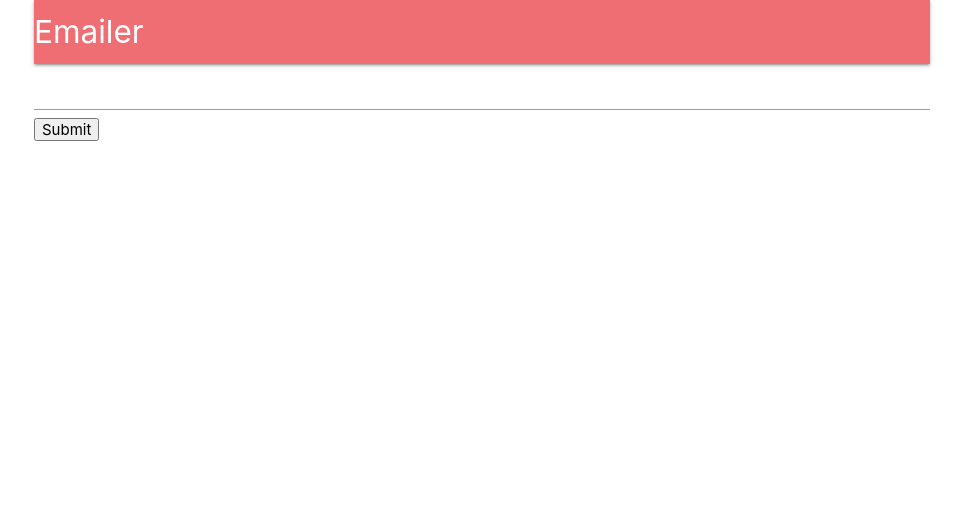
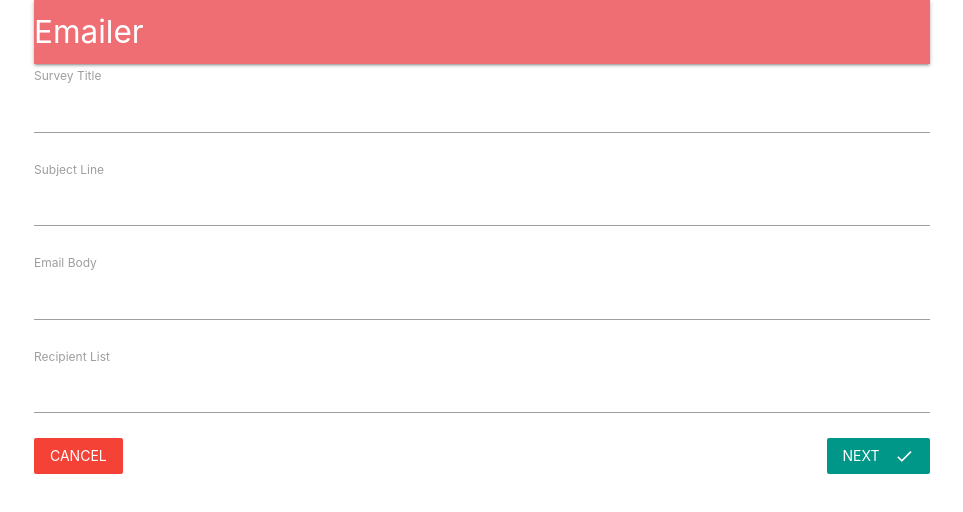
Before and after one commit to TheArcx/Server, a React (Create React App) app in the folder client/: page /surveys/new in a window 1280 px wide. Shown: the top 512 px of the page, without its empty margins (158-1121 px from the left). Built offline with nearby package versions, Linux system fonts and the light colour scheme; no server answers.

Commit message:
Survey Creation Pages
- Added reactForms for survey creation
- CSS styling
- Working on error messages for incorrect inputs

```diff
--- a/client/src/components/App.js
+++ b/client/src/components/App.js
@@ -17,17 +17,15 @@
     }
 
     render(){
-        return(
+        return (
+            <BrowserRouter>
                 <div className = "container">
-                <BrowserRouter>
-                    <div>
                     <Header />
                     <Route exact path = "/" component={Landing} />
                     <Route exact path = "/surveys" component={Dashboard} />
                     <Route path = "/surveys/new" component={SurveyNew} />
                 </div>
             </BrowserRouter>
-            </div>
         );
     }
 }
--- /dev/null
+++ b/client/src/components/surveys/SurveyField.js
@@ -0,0 +1,15 @@
+// logic for single label and text object
+
+import React from "react";
+
+export default ({ input, label, meta: { error, touched } }) => {
+    return (
+        <div>
+            <label>{label}</label>
+            <input {...input} style={{ marginBottom: '5px'}}/>
+            <div className="red-text" style={{ marginBottom: '20px' }}>
+                {touched && error}
+            </div>
+        </div>
+    );
+};
--- a/client/src/components/surveys/SurveyForm.js
+++ b/client/src/components/surveys/SurveyForm.js
@@ -1,24 +1,60 @@
 // SurveyForm shows form for user input
+import _ from 'lodash';
 import React, { Component } from "react";
-import { reduxForm, Field} from 'redux-form';
+import { reduxForm, Field } from 'redux-form';
+import { Link } from "react-router-dom";
+import SurveyField from "./SurveyField";
 
+const FIELDS = [
+    { label: 'Survey Title', name: 'title'},
+    { label: 'Subject Line', name: 'subject'},
+    { label: 'Email Body', name: 'body'},
+    { label: 'Recipient List', name: 'emails'}
+];
 class SurveyForm extends Component {
+
+    renderFields() {
+        return _.map(FIELDS, ({ label, name }) => {
+            return (
+                <Field
+                    key={name}
+                    component={SurveyField}
+                    type="text"
+                    label={label}
+                    name={name}
+                />
+            );
+        });
+    }
+
+
     render() {
         return (
             <div>
                 <form onSubmit = {this.props.handleSubmit(values => console.log(values))}>
-                <Field
-                    type="text"
-                    name="surveyTitle"
-                    component="input"
-                    />
-                    <button type="submit">Submit</button>
+                    {this.renderFields()}
+                    <Link to="/surveys" className='red btn-flat white-text'>
+                        Cancel
+                    </Link>
+                    <button type="submit" className="teal btn-flat right white-text">
+                        Next
+                        <i className='material-icons right'>done</i>
+                    </button>
                 </form>
             </div>
         );
     }
 }
 
+function validate(values) {
+    const errors = {};
+    _.each(FIELDS, () => {
+
+    });
+    return errors;
+}
+
 export default reduxForm({
+    validate,
     form: 'surveyForm'
 })(SurveyForm);
```
Lines whose indentation alone changed are shown as unchanged.
